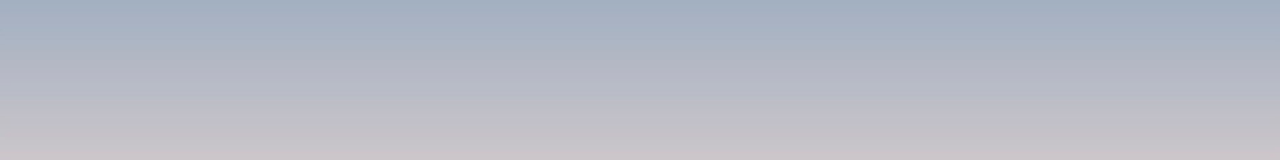
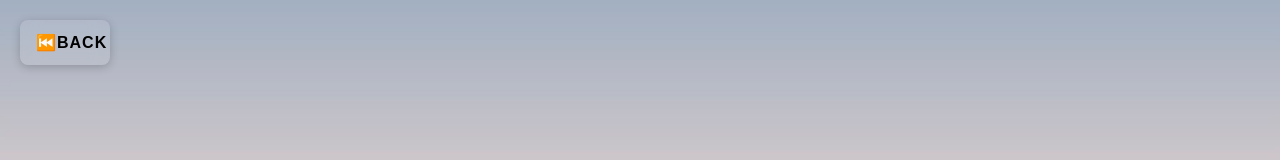
Before and after one commit to NNoorFatima/PayTrack-Employee-Payroll-Leave-Management-System, a React (Create React App) app: page /manager-login in a window 1280 px wide. Shown: the top 160 px of the page. Built offline with nearby package versions, Linux system fonts and the light colour scheme.

Commit message:
add back button on login pages

```diff
--- a/src/pages/Administrator/Login.js
+++ b/src/pages/Administrator/Login.js
@@ -44,6 +44,9 @@ const AdminLogin = () => {
 
   return (
     <div className="login-container">
+      <button className="back-button" onClick={() => navigate('/')}>
+        ⏮️Back
+      </button>
       <div className="login-form-wrapper">
         <h1>Admin Login</h1>
 
--- a/src/pages/Administrator/Login2.css
+++ b/src/pages/Administrator/Login2.css
@@ -127,3 +127,27 @@
   .spacer {
     height: 0px;
   }
+  .back-button {
+    position: absolute;
+    width: 7%;
+    top: 20px;
+    left: 20px;
+    padding: 8px 16px;
+    background: rgba(255, 255, 255, 0.1); /* Light frosted glass effect */
+    border: 3px solid rgba(255, 255, 255, 0.2);
+    backdrop-filter: blur(10px);
+    -webkit-backdrop-filter: blur(10px);
+    color: black;
+    border: none;
+    font-weight: bold;
+    font-size: 16px;
+    border-radius: 8px;
+    z-index: 1000; /* Make sure it's on top of everything */
+    box-shadow: 0 2px 10px rgba(0, 0, 0, 0.2);
+    cursor: pointer;
+    transition: background-color 0.3s ease;
+  }
+
+  .back-button:hover {
+    background-color: #dbb237;
+  }
--- a/src/pages/Employee/EmployeeLogin.js
+++ b/src/pages/Employee/EmployeeLogin.js
@@ -2,7 +2,6 @@ import React, { useState } from "react";
 import { useNavigate } from "react-router-dom";
 import { FaUser, FaLock } from "react-icons/fa";
 import "./LoginForm.css"; // Updated CSS for the frosted-glass effect
-
 
 const EmployeeLogin = () => {
   const navigate = useNavigate();
@@ -12,12 +11,9 @@ const EmployeeLogin = () => {
     password: "",
   });
 
-  // Handle input changes with validation
+  // Handle input changes
   const handleChange = (e) => {
     const { name, value } = e.target;
-
-
-
     setFormData({ ...formData, [name]: value });
   };
 
@@ -25,9 +21,7 @@ const EmployeeLogin = () => {
   const handleLogin = async (event) => {
     event.preventDefault();
 
-    alert("Login successful! Redirecting to Employee Dashboard...");
     try {
-      // Make an API call to check if the user exists and the password is correct
       const response = await fetch("http://localhost:8080/employees/login", {
         method: "POST",
         headers: {
@@ -36,32 +30,30 @@ const EmployeeLogin = () => {
         body: JSON.stringify(formData),
       });
 
-      // Check if the response is OK (user exists and password is correct)
       if (response.ok) {
-        // Logic: parse the response and store the user ID for future API calls
         const data = await response.json();
-        console.log(data);
         localStorage.setItem("employeeId", data.employeeId);
         localStorage.setItem("departmentId", data.departmentId);
-        console.log("User ID:", data.employeeId);
-
-
-        // alert("Login successful! Redirecting to Manager Dashboard...");
         navigate("/profile");
       } else {
-        // If not OK, display an alert with an error message
         alert("Incorrect username or password.");
       }
     } catch (error) {
       console.error("Error during login:", error);
       alert("An error occurred during login. Please try again.");
     }
-
   };
 
   return (
-    <div className="login-container"> {/* Background image wrapper */}
-      <div className="wrapper"> {/* Frosted-glass effect */}
+    // <div className="page-wrapper">
+
+
+      <div className="login-container">
+        {/* Back Button outside the login container */}
+      <button className="back-button" onClick={() => navigate('/')}>
+        ⏮️Back
+      </button>
+        <div className="wrapper">
           <form onSubmit={handleLogin}>
             <h1>Employee Login</h1>
 
@@ -96,12 +88,14 @@ const EmployeeLogin = () => {
               <a href="#">Forget password?</a>
             </div>
 
-          <div className="spacer"></div> {/* Adjust spacing */}
+            <div className="spacer"></div>
             <button type="submit">Login</button>
           </form>
         </div>
       </div>
+    // </div>
   );
+
 };
 
 export default EmployeeLogin;
--- a/src/pages/Employee/LoginForm.css
+++ b/src/pages/Employee/LoginForm.css
@@ -122,3 +122,31 @@
 .spacer {
     height: 0px;
 }
+
+.back-button {
+    position: absolute;
+    width: 7%;
+    top: 20px;
+    left: 20px;
+    padding: 8px 16px;
+    background: rgba(255, 255, 255, 0.1); /* Light frosted glass effect */
+    border: 3px solid rgba(255, 255, 255, 0.2);
+    backdrop-filter: blur(10px);
+    -webkit-backdrop-filter: blur(10px);
+    color: black;
+    border: none;
+    font-weight: bold;
+    font-size: 16px;
+    border-radius: 8px;
+    z-index: 1000; /* Make sure it's on top of everything */
+    box-shadow: 0 2px 10px rgba(0, 0, 0, 0.2);
+    cursor: pointer;
+    transition: background-color 0.3s ease;
+  }
+
+  .back-button:hover {
+    background-color: #dbb237;
+  }
+  .wrapper button:hover {
+    background-color: #e5ca30;
+  }
--- a/src/pages/HR/LeaveReporting.css
+++ b/src/pages/HR/LeaveReporting.css
@@ -29,9 +29,9 @@
   }
 
   .leave-reporting-table th {
-    background-color: #4CAF50;
+    background-color: #e7b52e;
     color: white;
-    font-size: 18px;
+    font-size: 12px;
   }
 
   .leave-reporting-table tr:nth-child(even) {
@@ -43,7 +43,7 @@
   }
 
   .leave-reporting-table td {
-    font-size: 16px;
+    font-size: 12px;
     color: #333;
   }
 
--- a/src/pages/HR/LeaveReporting.js
+++ b/src/pages/HR/LeaveReporting.js
@@ -35,7 +35,7 @@ return (
       {/* Display error message if request fails */}
     {error && <p className="error-message">{error}</p>}
 
-      <table className="leave-reporting-table">
+      {/* <table className="leave-reporting-table">
         <thead>
           <tr>
             <th>Employee</th>
@@ -56,7 +56,7 @@ return (
             </tr>
           )}
         </tbody>
-      </table>
+      </table> */}
 
       <div className="chart-container">
         <h2>Total Leaves per Employee</h2>
--- a/src/pages/Manager/LoginForm.css
+++ b/src/pages/Manager/LoginForm.css
@@ -122,3 +122,27 @@
 .spacer {
     height: 0px;
 }
+.back-button {
+    position: absolute;
+    width: 7%;
+    top: 20px;
+    left: 20px;
+    padding: 8px 16px;
+    background: rgba(255, 255, 255, 0.1); /* Light frosted glass effect */
+    border: 3px solid rgba(255, 255, 255, 0.2);
+    backdrop-filter: blur(10px);
+    -webkit-backdrop-filter: blur(10px);
+    color: black;
+    border: none;
+    font-weight: bold;
+    font-size: 16px;
+    border-radius: 8px;
+    z-index: 1000; /* Make sure it's on top of everything */
+    box-shadow: 0 2px 10px rgba(0, 0, 0, 0.2);
+    cursor: pointer;
+    transition: background-color 0.3s ease;
+  }
+
+  .back-button:hover {
+    background-color: #dbb237;
+  }
--- a/src/pages/Manager/ManagerLogin.js
+++ b/src/pages/Manager/ManagerLogin.js
@@ -75,6 +75,9 @@ const ManagerLogin = () => {
 
   return (
     <div className="login-container"> {/* Background image wrapper */}
+    <button className="back-button" onClick={() => navigate('/')}>
+        ⏮️Back
+      </button>
       <div className="wrapper"> {/* Frosted-glass effect */}
         <form onSubmit={handleLogin}>
           <h1>Manager Login</h1>
--- a/src/routes/Routes.js
+++ b/src/routes/Routes.js
@@ -57,7 +57,7 @@ const AppRoutes = () => {
       {/* HR */}
       {/* <Route path="/" element={<HREmpRemoval />} /> */}
       <Route path="/emp-removal" element={<HREmpRemoval />} />
-      <Route path="/hr-leave-reporting" element={<LeaveReorting />} />
+      <Route path="/leave-reports" element={<LeaveReorting />} />
 
       {/* Manager */}
       <Route path="/manager-dashboard" element={<Dashboard />} />
```
Lines whose indentation alone changed are shown as unchanged.
